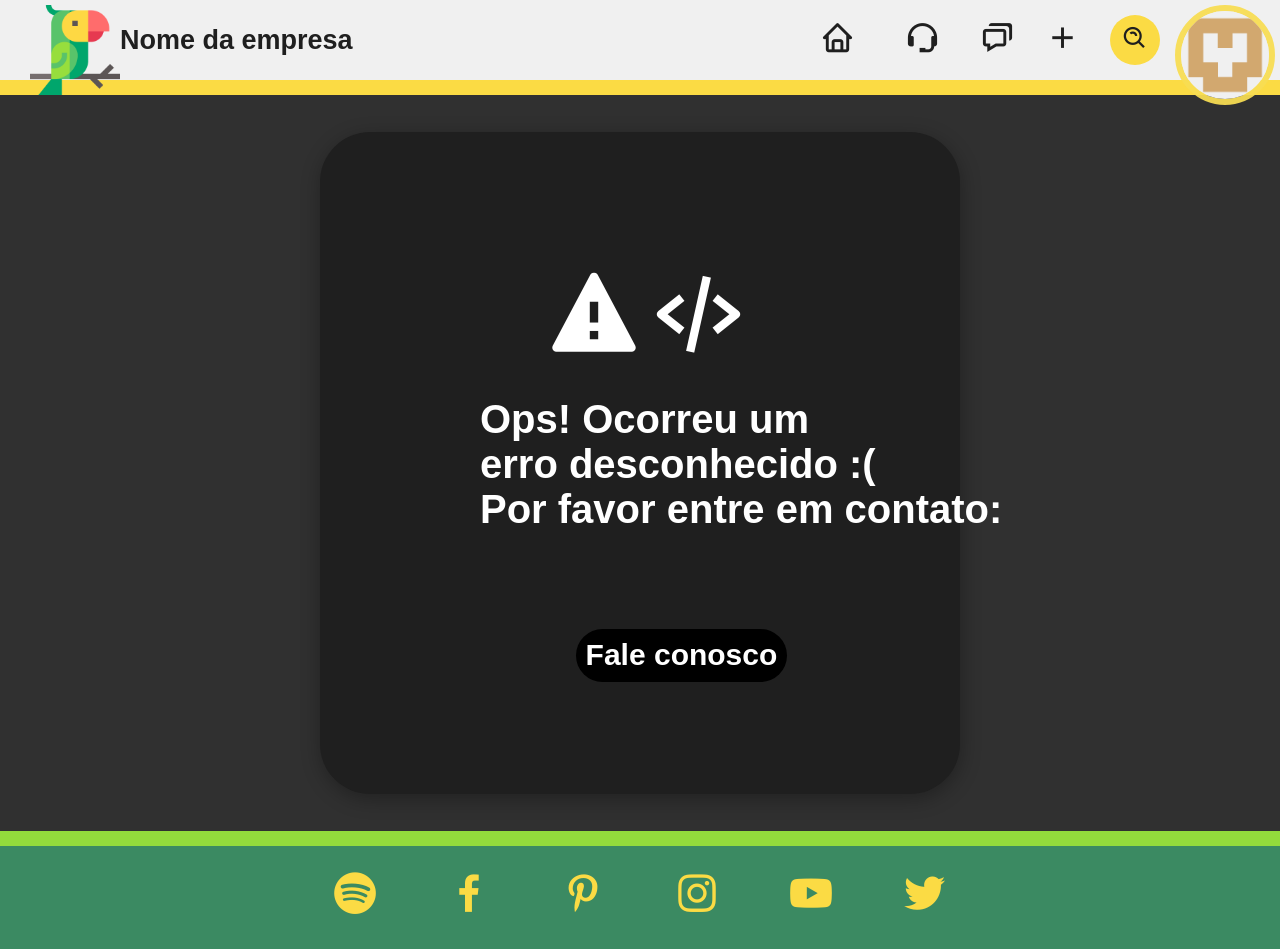
After one commit to gmrques/TCC, a PHP site: page /Home/fatalError.php in a window 1280 px wide. The commit adds this page. Run offline with PHP 8.4, Linux system fonts and the light colour scheme; some web fonts are replaced.

Commit message:
alterações no search

```diff
--- /dev/null
+++ b/Home/fatalError.php
@@ -0,0 +1,112 @@
+<!DOCTYPE html>
+<html lang="en">
+<head>
+    <meta charset="UTF-8">
+    <meta http-equiv="X-UA-Compatible" content="IE=edge">
+    <meta name="viewport" content="width=device-width, initial-scale=1.0">
+    <link type="text/css" rel="stylesheet" href="CSS/style.css" />
+    <link href="https://fonts.cdnfonts.com/css/montserrat" rel="stylesheet">
+    <link href="https://fonts.cdnfonts.com/css/nunito" rel="stylesheet">
+    <link rel="icon" type="png" syzes="32x32" href="CSS/IMG/brand-icon/parrot.png">
+    <link href='https://unpkg.com/boxicons@2.1.4/css/boxicons.min.css' rel='stylesheet'>
+    <script defer src="JS/script-search.js"></script>
+    <script defer src="JS/script-settings.js"></script>
+    <title>Nome do site</title>
+</head>
+<body>
+    <header>
+        <nav>
+            <h4><img id="logo" src="CSS/IMG/brand-icon/parrot.png" alt="">Nome da empresa</h4>
+            <ul class="navlist">
+                <a href="?page=index.php"><i class='home bx bx-home'></i></a>
+                <a href="#"><i class='support bx bx-support'></i></a>
+                <a href="#"><i class='bx bx-chat'></i></a>
+                <div class="publish">
+                    <a href="#"><i class='bx bx-plus'></i></a>
+                </div>
+                <div class="container1">
+                    <div class="icon">
+                        <i class='search bx bx-search-alt'></i>
+                    </div>
+                    <div class="input">
+                        <input type="text" placeholder="Pesquisar" id="search">
+                        <i class='close bx bx-x'></i>
+                    </div>
+                </div>
+                <div class="user-drop">
+                    <img class="user" src="CSS/IMG/user/icon.png"></img>
+                    <!-- Colocar ícone de perfil do usuário -->
+                </div>
+            </ul>
+        </nav>
+    </header>
+    <main style="background: #303030;">
+        <div class="error-box">
+            <i class='bx bxs-error'></i>
+            <i class='bx bx-code-alt'></i>
+            <h3>Ops! Ocorreu um<br> erro desconhecido :( <br> Por favor entre em contato:</h3>
+            <a href="#Fale conosco">Fale conosco</a>
+        </div>
+        <style>
+            .error-box {
+                background-color: #1f1f1f;
+                position: relative;
+                width: 100%;
+                max-width: calc(100% - 50%);
+                height: calc(100% - 10%);
+                border-radius: 50px;
+                box-shadow: 1px 5px 20px 0px rgba(0,0,0,0.3);
+                -webkit-box-shadow: 1px 5px 20px 0px rgba(0,0,0,0.3);
+                -moz-box-shadow: 1px 5px 20px 0px rgba(0,0,0,0.3);
+            }
+
+            .error-box i {
+                font-size: 100px;
+                color: white;
+                display: inline-flex;
+                position: relative;
+                top: 20%;
+                left: 35%;
+            }
+
+            .error-box h3 {
+                color: white;
+                font-size: 40px;
+                position: relative;
+                top: 25%;
+                left: 25%;
+            }
+
+            .error-box a {
+                font-size: 30px;
+                padding: 1.5%;
+                font-weight: bold;
+                text-decoration: none;
+                color: white;
+                background: black;
+                border-radius: 50px;
+                position: absolute;
+                top: 75%;
+                left: 40%;
+                transition: 0.8s;
+            }
+
+            .error-box a:hover {
+                background: white;
+                color: black;
+                transition: 0.8s;
+            }
+        </style>
+    </main>
+    <footer>
+        <div id="social-media">
+            <a href="#"><i class='bx bxl-spotify'></i></a>
+            <a href="#"><i class='bx bxl-facebook'></i></a>
+            <a href="#"><i class='bx bxl-pinterest-alt'></i></a>
+            <a href="#"><i class='bx bxl-instagram'></i></a>
+            <a href="#"><i class='bx bxl-youtube'></i></a>
+            <a href="#"><i class='bx bxl-twitter'></i></a>
+        </div>
+    </footer>
+</body>
+</html>
```
Also changed, not shown: CSS/style.css (+34 -18 lines), Home/search.php (renamed from search.html, +6 -1 lines), Home/home.php (renamed from home.html), README.md.
